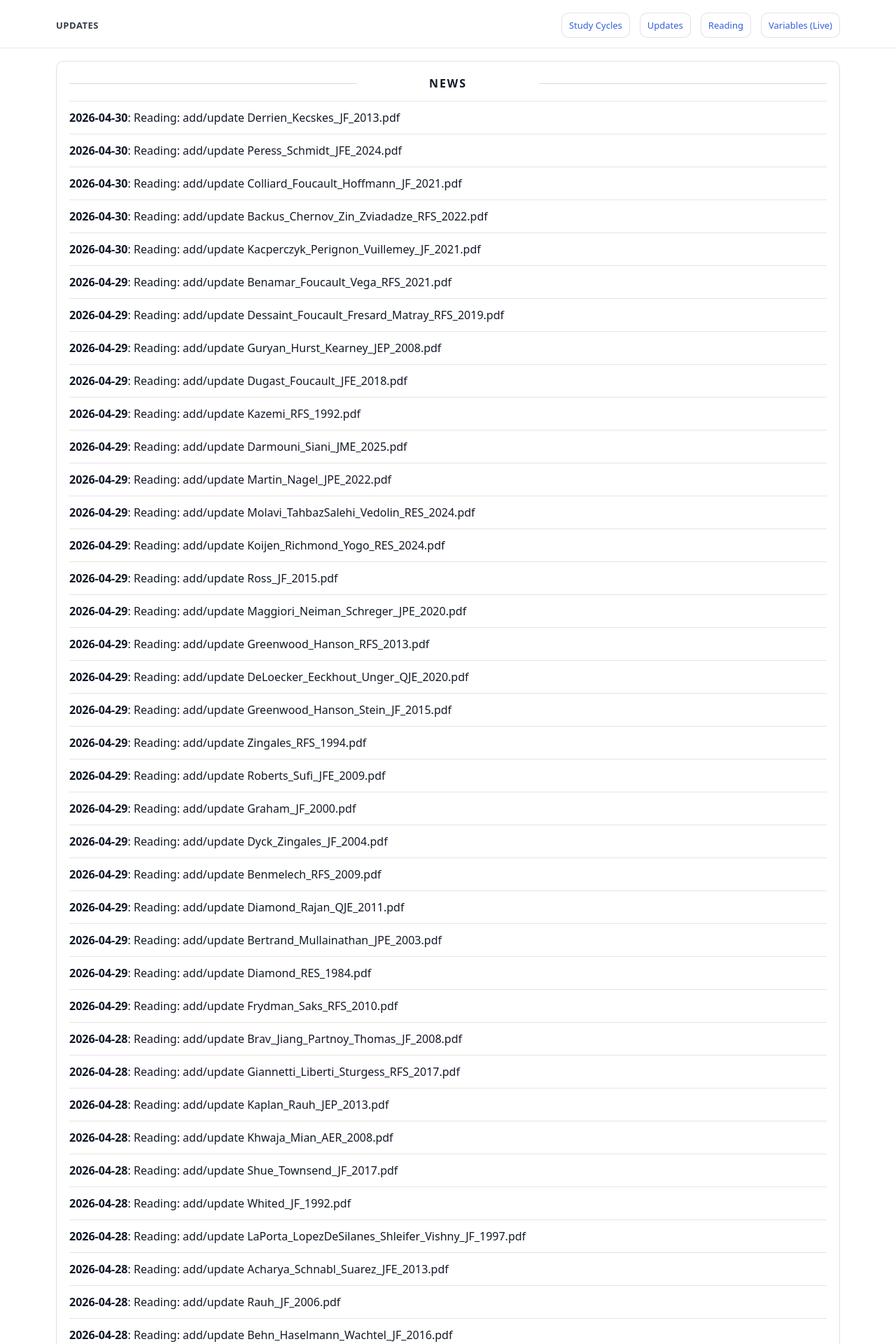
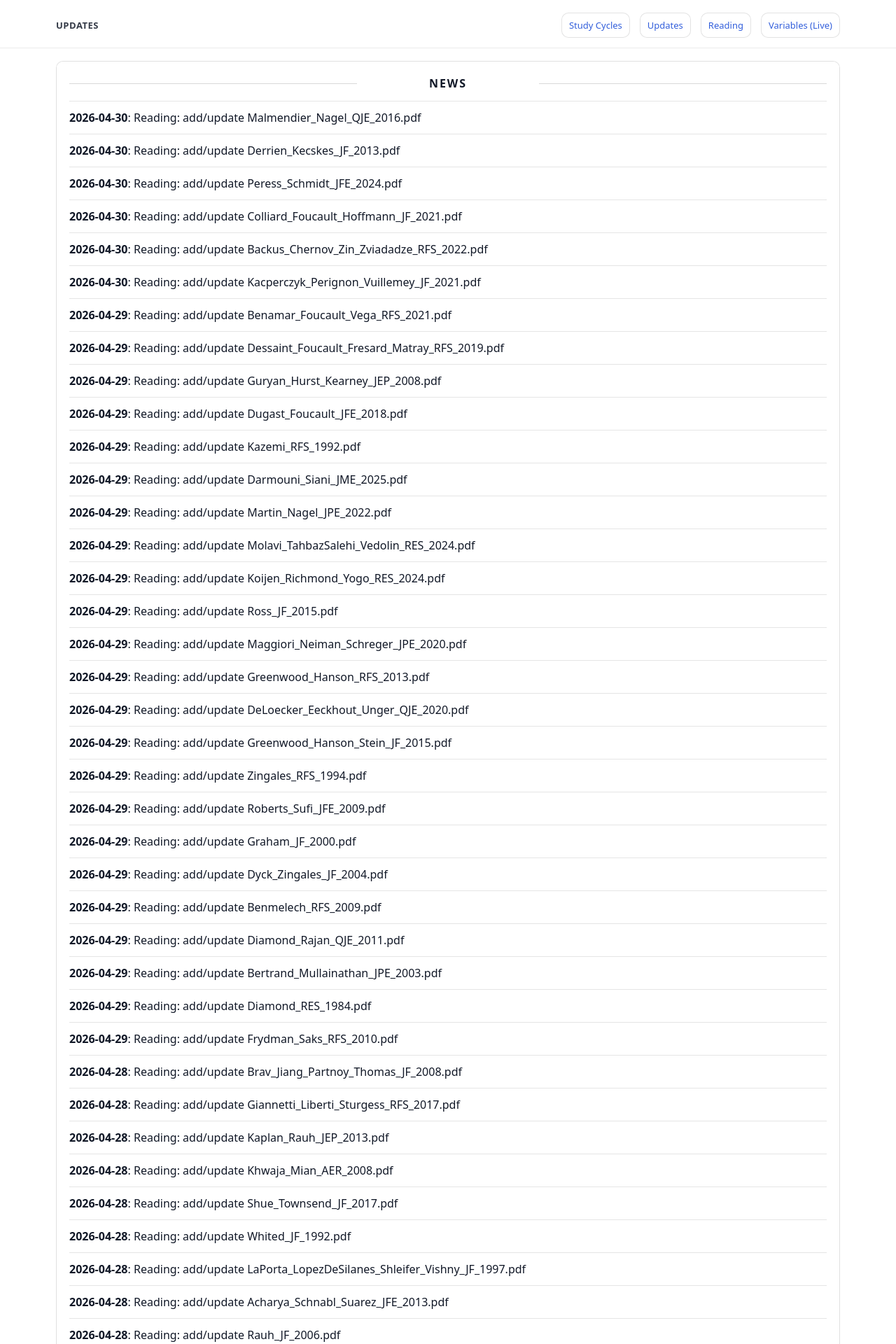
Before and after one commit to yaxinzn/study-archive, a Jekyll site: the page built from updates/index.md, in a window 1280 px wide. Shown: the top 1920 px of the page at 70% size. Built offline with Jekyll 4.4.1, drawn with Linux system fonts in a browser that asks for light colours; some of the changed text lies outside the part shown.

Commit message:
chore: update NEWS feed

```diff
--- a/_data/news.yml
+++ b/_data/news.yml
@@ -1,4 +1,7 @@
 # Auto-generated update history (sorted newest -> oldest). Do not edit manually.
+- ts: "1777502685"
+  date: "2026-04-30"
+  title: "Reading: add/update Malmendier_Nagel_QJE_2016.pdf"
 - ts: "1777501208"
   date: "2026-04-30"
   title: "Reading: add/update Derrien_Kecskes_JF_2013.pdf"
```
